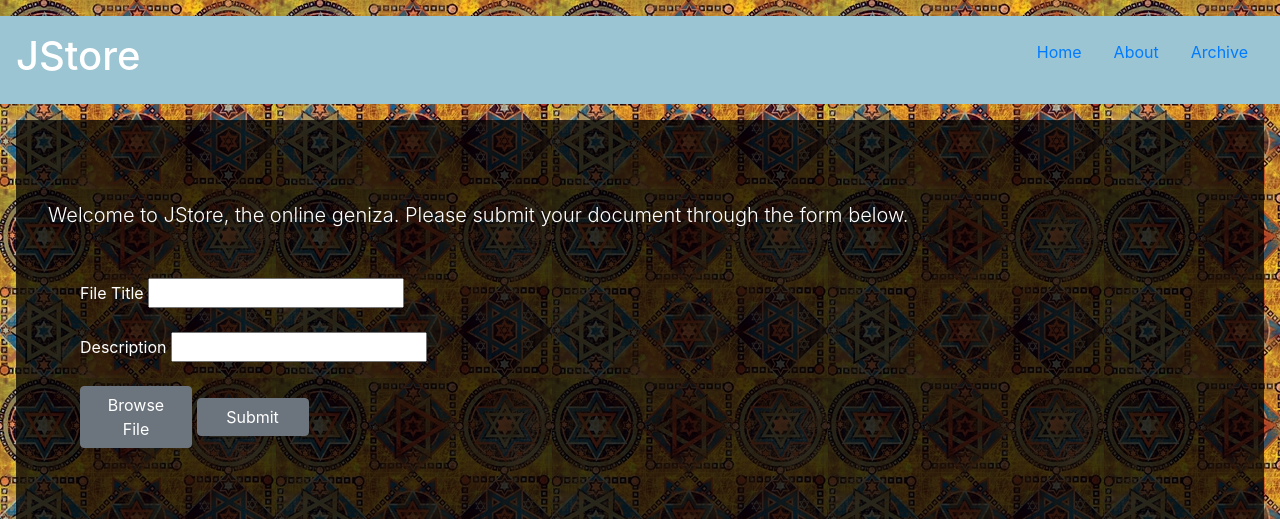
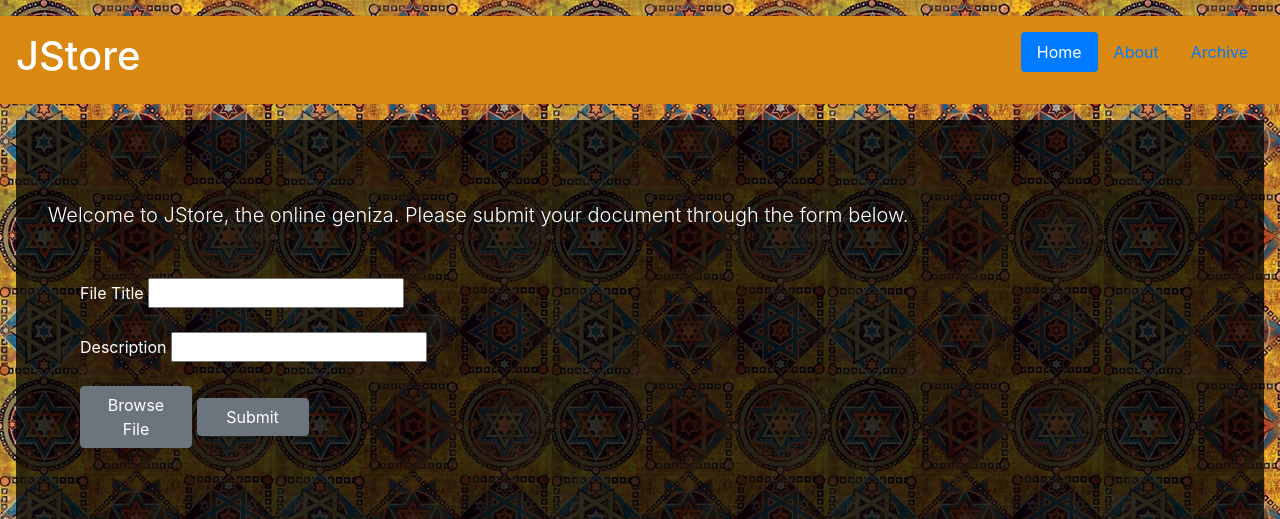
Before and after one commit to tevyecowan/j_store, a PHP site: page / in a window 1280 px wide. Shown: the top 519 px of the page. Run offline with PHP 8.4, Linux system fonts and the light colour scheme.

Commit message:
update header

```diff
--- a/includes/header.php
+++ b/includes/header.php
@@ -2,22 +2,6 @@
 	session_start();
 	$success = false;
 	$GLOBALS['a'] = 'success';
-
-echo '<script type="text/javascript">	$(\'#indexPg\').click(function () {
-		$(\'#indexPg\').attr("class", "nav-link active");
-		$(\'#aboutPg\').attr("class", "nav-link");
-		$(\'#archivePg\').attr("class", "nav-link");
-	});
-	$(\'#aboutPg\').click(function () {
-		$(\'#aboutPg\').attr("class", "nav-link active");
-		$(\'#indexPg\').attr("class", "nav-link");
-		$(\'#archivePg\').attr("class", "nav-link");
-	});
-	$(\'#archivePg\').click(function () {
-		$(\'#archivePg\').attr("class", "nav-link active");
-		$(\'#aboutPg\').attr("class", "nav-link");
-		$(\'#indexPg\').attr("class", "nav-link");
-	});</script>';
 ?>
 <!-- 					NAV					-->
 <div id="header" class="textContainer cover-container d-flex p-3 mx-auto flex-column">
@@ -27,7 +11,7 @@ echo '<script type="text/javascript">	$(\'#indexPg\').click(function () {
             <nav id="navbar" class="nav nav-masthead justify-content-center">
 				<ul class="nav nav-pills">
 					<li class="nav-item">
-					<a class="nav-link" id="indexPg" href="index.php">Home</a>
+					<a class="nav-link active" id="indexPg" href="index.php">Home</a>
 					<li class="nav-item">
 					<a class="nav-link" id="aboutPg" href="about.php">About</a>
 					<li class="nav-item">
--- a/includes/styles.css
+++ b/includes/styles.css
@@ -28,7 +28,8 @@ body {
 
 #header{
 	display: flex;
-	background-color:rgb(155,197,210);
+	/*background-color:rgb(155,197,210); */
+	background-color: rgb(217,137,17);
 
 }
 /* Large */
```
